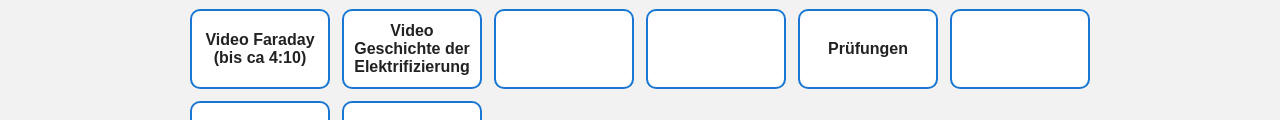
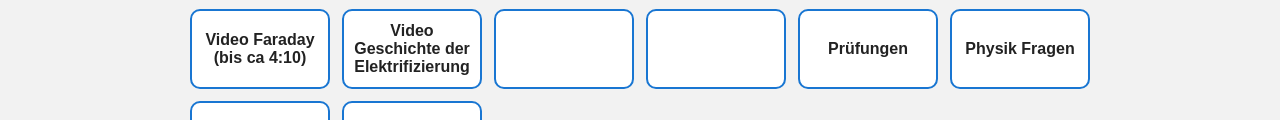
Before and after one commit to hssw24/Vhshapy, a plain HTML site: page sammlung.html in a window 1280 px wide. Shown: the part 160-280 px from the top of the page. Drawn offline with Linux system fonts and the light colour scheme.

Commit message:
update sammlung.html

```diff
--- a/sammlung.html
+++ b/sammlung.html
@@ -342,8 +342,8 @@
 
 
             {
-                text: "",
-                link: "",
+                text: "Physik Fragen",
+                link: "https://docs.google.com/document/u/0/d/18z1S5VD4_nPqlCzllSeRweMuv-ZKHLj0u7qHNJlb7nM/mobilebasic",
                 image: ""
             },
             {
```
